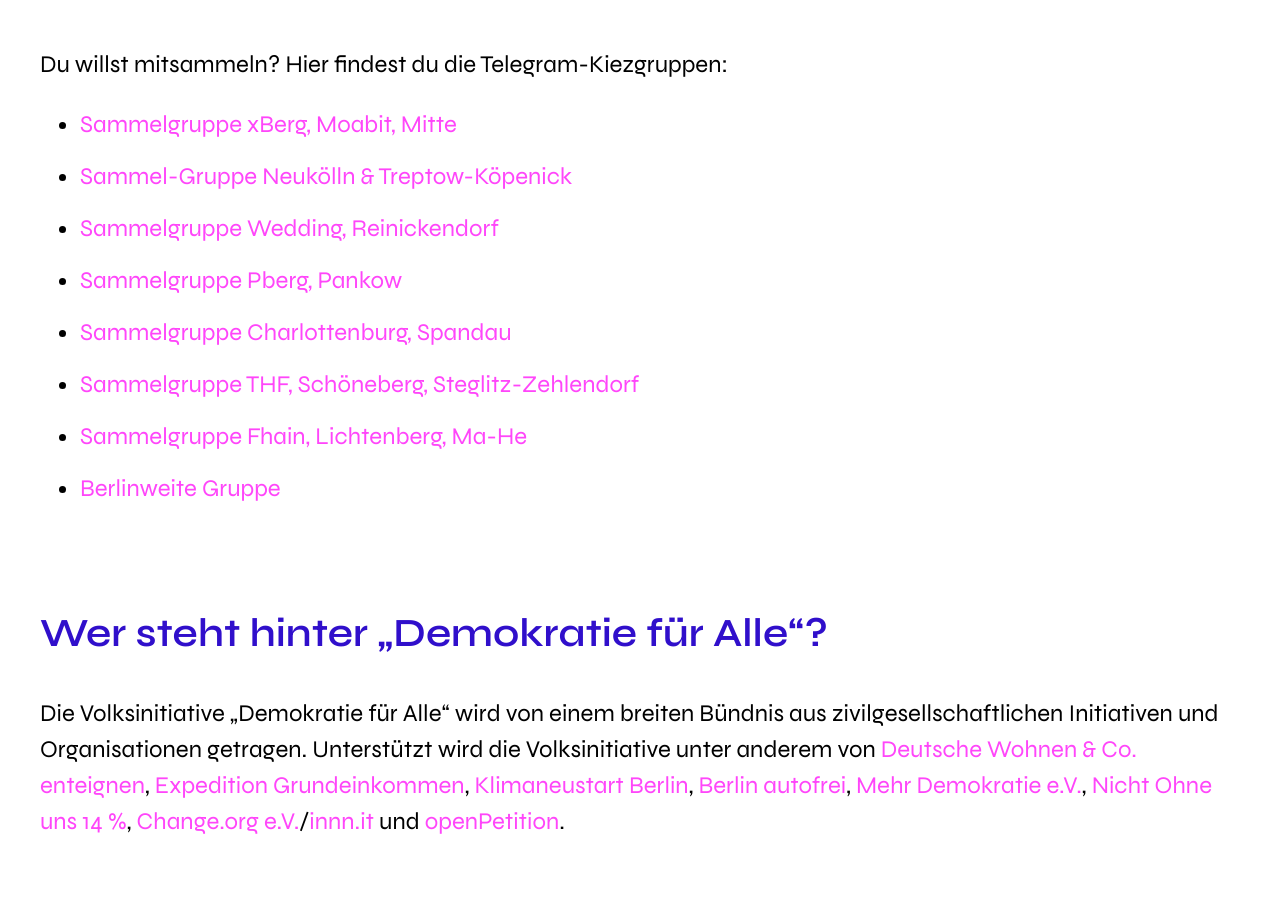
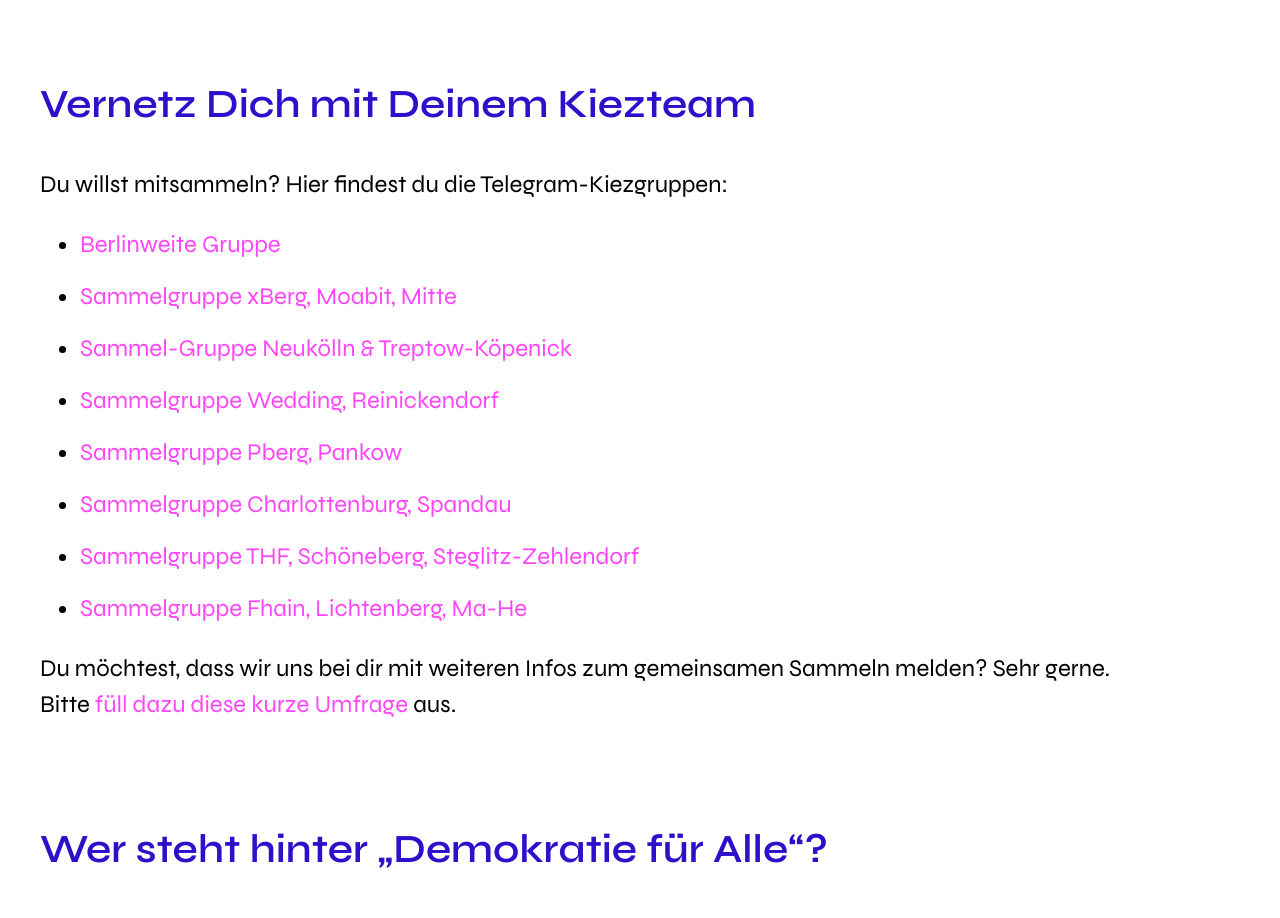
Before and after one commit to grundeinkommensbuero/demokratie-fuer-alle, a Next.js app: page / in a window 1280 px wide. Shown: the part 3252-4170 px from the top of the page. Built offline with nearby package versions, Linux system fonts and the light colour scheme.

Commit message:
Text changes

```diff
--- a/pages/index.tsx
+++ b/pages/index.tsx
@@ -195,6 +195,18 @@ const Home: NextPage = () => {
                 </button>
               </div>
             </FadeIn>
+            <br />
+
+            <FadeIn delay={0.15}>
+              <p>
+                <b>
+                  Oder komm einfach zum nächsten kiezübergreifenden Sammelevent:
+                </b>
+                <br />
+                Friedensdemo vom Alexanderplatz zur Siegessäule, Sonntag 13.
+                März, Treffpunkt 11:30 Haupteingang Alexa.
+              </p>
+            </FadeIn>
           </section>
 
           <section>
@@ -204,34 +216,102 @@ const Home: NextPage = () => {
 
             <FadeIn delay={0.15}>
               <div>
-                <p>Du willst mitsammeln? Hier findest du die Telegram-Kiezgruppen:</p>
+                <p>
+                  Du willst mitsammeln? Hier findest du die
+                  Telegram-Kiezgruppen:
+                </p>
                 <ul>
                   <li>
-                    <a href="https://bit.ly/3HYLa60" target="_blank" rel="noreferrer">Sammelgruppe xBerg, Moabit, Mitte</a>
+                    <a
+                      href="https://bit.ly/3pQIpgT"
+                      target="_blank"
+                      rel="noreferrer"
+                    >
+                      Berlinweite Gruppe
+                    </a>
                   </li>
                   <li>
-                    <a href="https://bit.ly/35KoRnr" target="_blank" rel="noreferrer">Sammel-Gruppe Neukölln & Treptow-Köpenick</a>
+                    <a
+                      href="https://bit.ly/3HYLa60"
+                      target="_blank"
+                      rel="noreferrer"
+                    >
+                      Sammelgruppe xBerg, Moabit, Mitte
+                    </a>
                   </li>
                   <li>
-                    <a href="https://bit.ly/3tKtRQP" target="_blank" rel="noreferrer">Sammelgruppe Wedding, Reinickendorf</a>
+                    <a
+                      href="https://bit.ly/35KoRnr"
+                      target="_blank"
+                      rel="noreferrer"
+                    >
+                      Sammel-Gruppe Neukölln & Treptow-Köpenick
+                    </a>
                   </li>
                   <li>
-                    <a href="https://bit.ly/3MEgjPs" target="_blank" rel="noreferrer">Sammelgruppe Pberg, Pankow</a>
+                    <a
+                      href="https://bit.ly/3tKtRQP"
+                      target="_blank"
+                      rel="noreferrer"
+                    >
+                      Sammelgruppe Wedding, Reinickendorf
+                    </a>
                   </li>
                   <li>
-                    <a href="https://bit.ly/3vVZpWA" target="_blank" rel="noreferrer">Sammelgruppe Charlottenburg, Spandau</a>
+                    <a
+                      href="https://bit.ly/3MEgjPs"
+                      target="_blank"
+                      rel="noreferrer"
+                    >
+                      Sammelgruppe Pberg, Pankow
+                    </a>
                   </li>
                   <li>
-                    <a href="https://bit.ly/3J0ZI6v" target="_blank" rel="noreferrer">Sammelgruppe THF, Schöneberg, Steglitz-Zehlendorf</a>
+                    <a
+                      href="https://bit.ly/3vVZpWA"
+                      target="_blank"
+                      rel="noreferrer"
+                    >
+                      Sammelgruppe Charlottenburg, Spandau
+                    </a>
                   </li>
                   <li>
-                    <a href="https://bit.ly/3hZJ8YJ" target="_blank" rel="noreferrer">Sammelgruppe Fhain, Lichtenberg, Ma-He</a>
+                    <a
+                      href="https://bit.ly/3J0ZI6v"
+                      target="_blank"
+                      rel="noreferrer"
+                    >
+                      Sammelgruppe THF, Schöneberg, Steglitz-Zehlendorf
+                    </a>
                   </li>
                   <li>
-                    <a href="https://bit.ly/3pQIpgT" target="_blank" rel="noreferrer">Berlinweite Gruppe</a>
+                    <a
+                      href="https://bit.ly/3hZJ8YJ"
+                      target="_blank"
+                      rel="noreferrer"
+                    >
+                      Sammelgruppe Fhain, Lichtenberg, Ma-He
+                    </a>
                   </li>
                 </ul>
               </div>
+            </FadeIn>
+
+            <FadeIn delay={0.15}>
+              <p>
+                Du möchtest, dass wir uns bei dir mit weiteren Infos zum
+                gemeinsamen Sammeln melden? Sehr gerne.
+                <br />
+                Bitte{' '}
+                <a
+                  href="https://expeditionbge.typeform.com/to/OoeNj9Kr#user_email=xxxxx"
+                  target="_blank"
+                  rel="noreferrer"
+                >
+                  füll dazu diese kurze Umfrage
+                </a>{' '}
+                aus.
+              </p>
             </FadeIn>
           </section>
 
```
